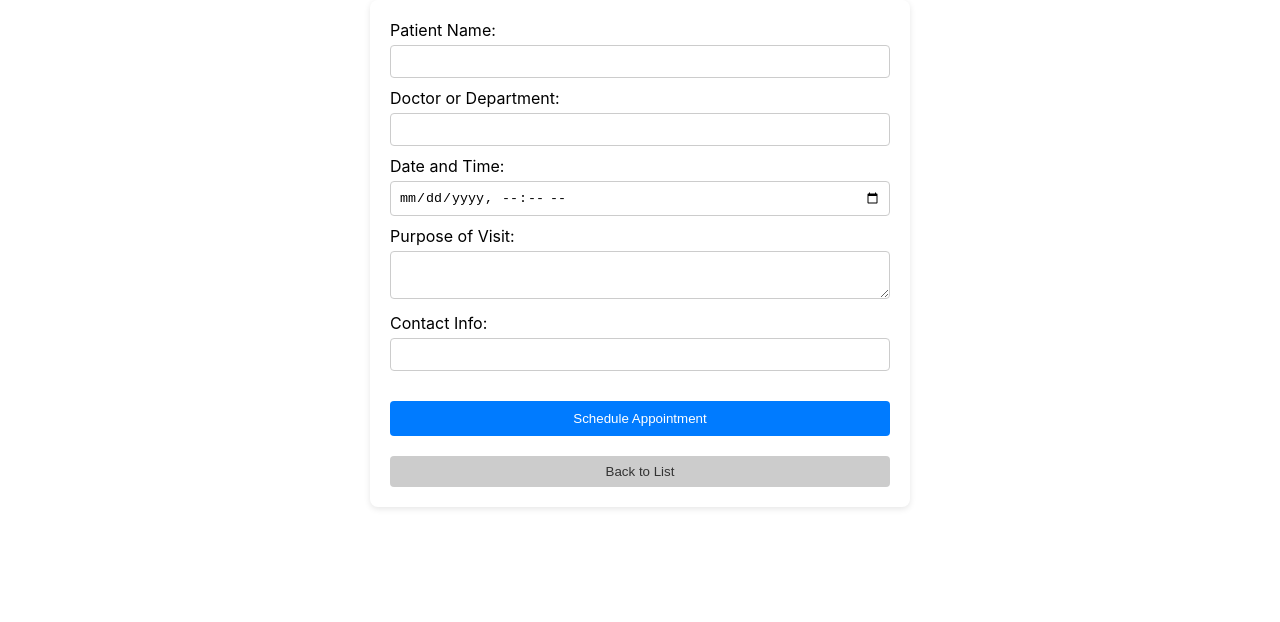
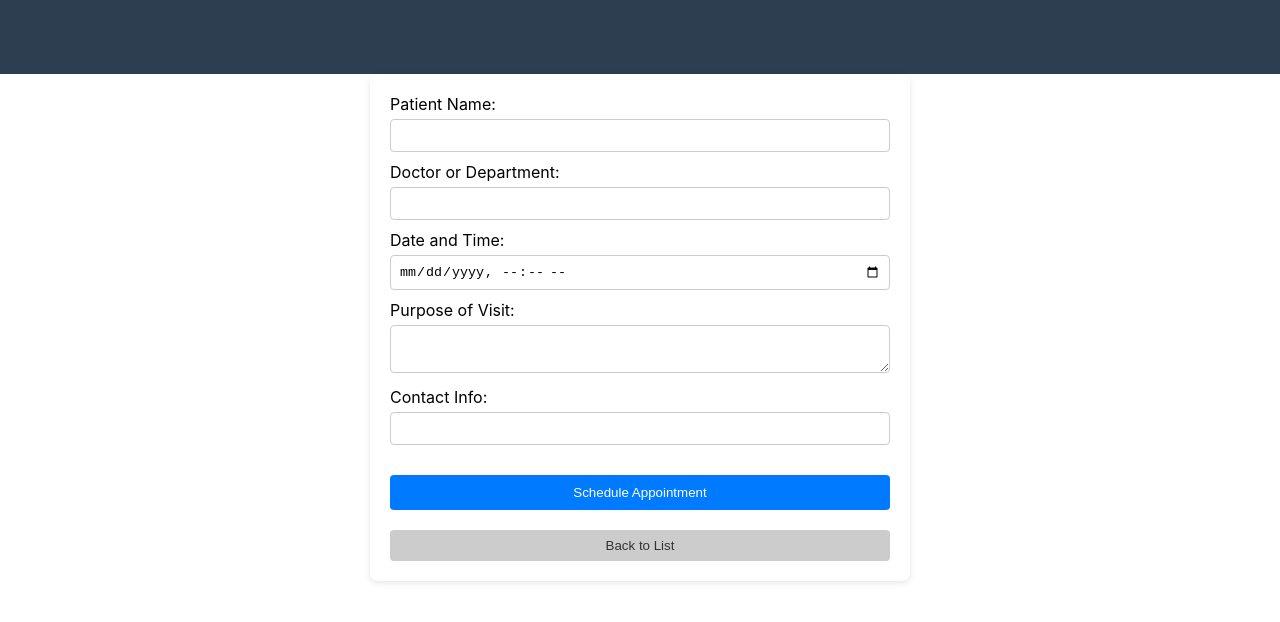
Before and after one commit to bryanleejh/hospital-frontend-demo, a React (Create React App) app: page /create-appointment in a window 1280 px wide. Shown: the top 622 px of the page. Built offline with nearby package versions, Linux system fonts and the light colour scheme.

Commit message:
feat: add Navbar and MainLayout

```diff
--- a/src/App.tsx
+++ b/src/App.tsx
@@ -1,9 +1,10 @@
 import React from "react";
 import { BrowserRouter as Router, Routes, Route } from "react-router-dom";
+import { Navigate } from "react-router-dom";
 import LoginForm from "./components/LoginForm/LoginForm";
 import AppointmentList from "./components/AppointmentList/AppointmentList";
 import CreateAppointmentForm from "./components/AppointmentForm/AppointmentForm";
-import { Navigate } from "react-router-dom";
+import MainLayout from "./components/MainLayout/MainLayout";
 import { useAuth } from "./context/AuthContext";
 
 const App: React.FC = () => {
@@ -11,18 +12,25 @@ const App: React.FC = () => {
 
   return (
     <Router>
+      <MainLayout>
         <Routes>
           <Route path="/" element={<LoginForm />} />
           <Route
             path="/appointments"
             element={
-            auth.isAuthenticated ? <AppointmentList /> : <Navigate to="/" />
+              auth.isAuthenticated ? (
+                <AppointmentList />
+              ) : (
+                <Navigate to="/" />
+              )
             }
           />
-        <Route path="/create-appointment" element={
-          <CreateAppointmentForm />
-        } />
+          <Route
+            path="/create-appointment"
+            element={<CreateAppointmentForm />}
+          />
         </Routes>
+      </MainLayout>
     </Router>
   );
 };
--- a/src/components/AppointmentList/AppointmentList.css
+++ b/src/components/AppointmentList/AppointmentList.css
@@ -32,7 +32,7 @@
 }
 
 .appointment-item:hover {
-  background-color: #f8f9fa;
+  background-color: #d5d5d5;
 }
 
 .create-appointment-button {
--- /dev/null
+++ b/src/components/MainLayout/MainLayout.css
@@ -0,0 +1,3 @@
+.content {
+  padding-top: 50px;
+}
--- /dev/null
+++ b/src/components/MainLayout/MainLayout.tsx
@@ -0,0 +1,17 @@
+import React from "react";
+import Navbar from "../Navbar/Navbar";
+
+interface MainLayoutProps {
+  children: React.ReactNode;
+}
+
+const MainLayout: React.FC<MainLayoutProps> = ({ children }) => {
+  return (
+    <div>
+      <Navbar />
+      <div className="content">{children}</div>
+    </div>
+  );
+};
+
+export default MainLayout;
--- /dev/null
+++ b/src/components/NavBar/NavBar.css
@@ -0,0 +1,29 @@
+.navbar {
+  background-color: #2c3e50;
+  /* Dark shade of blue */
+  color: #ffffff;
+  padding: 10px 20px;
+  display: flex;
+  justify-content: flex-end;
+  /* Align items to the right */
+  align-items: center;
+  height: 54px;
+}
+
+.logout-button {
+  background-color: #e74c3c;
+  /* Red for contrast and visibility */
+  color: #ffffff;
+  border: none;
+  padding: 8px 16px;
+  border-radius: 4px;
+  cursor: pointer;
+  font-size: 16px;
+  transition: background-color 0.3s;
+  margin: 0;
+}
+
+.logout-button:hover {
+  background-color: #c0392b;
+  /* Darker shade on hover */
+}
--- /dev/null
+++ b/src/components/NavBar/NavBar.tsx
@@ -0,0 +1,26 @@
+import React from "react";
+import { useAuth } from "../../context/AuthContext"; // Adjust path as needed
+import { useNavigate } from "react-router-dom";
+import "./Navbar.css"; // Ensure you import the CSS file
+
+const Navbar: React.FC = () => {
+  const { isAuthenticated, logout } = useAuth();
+  const navigate = useNavigate();
+
+  const handleLogout = () => {
+    logout();
+    navigate("/"); // Redirect to login page after logout
+  };
+
+  return (
+    <nav className="navbar">
+      {isAuthenticated && (
+        <button className="logout-button" onClick={handleLogout}>
+          Logout
+        </button>
+      )}
+    </nav>
+  );
+};
+
+export default Navbar;
```
Lines whose indentation alone changed are shown as unchanged.
